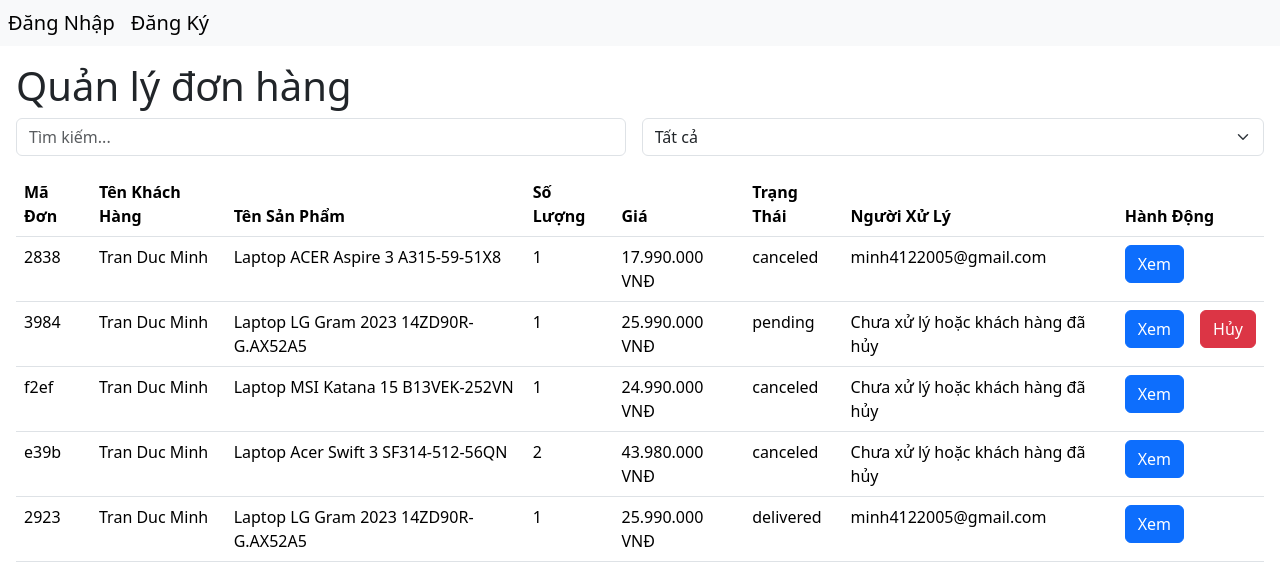
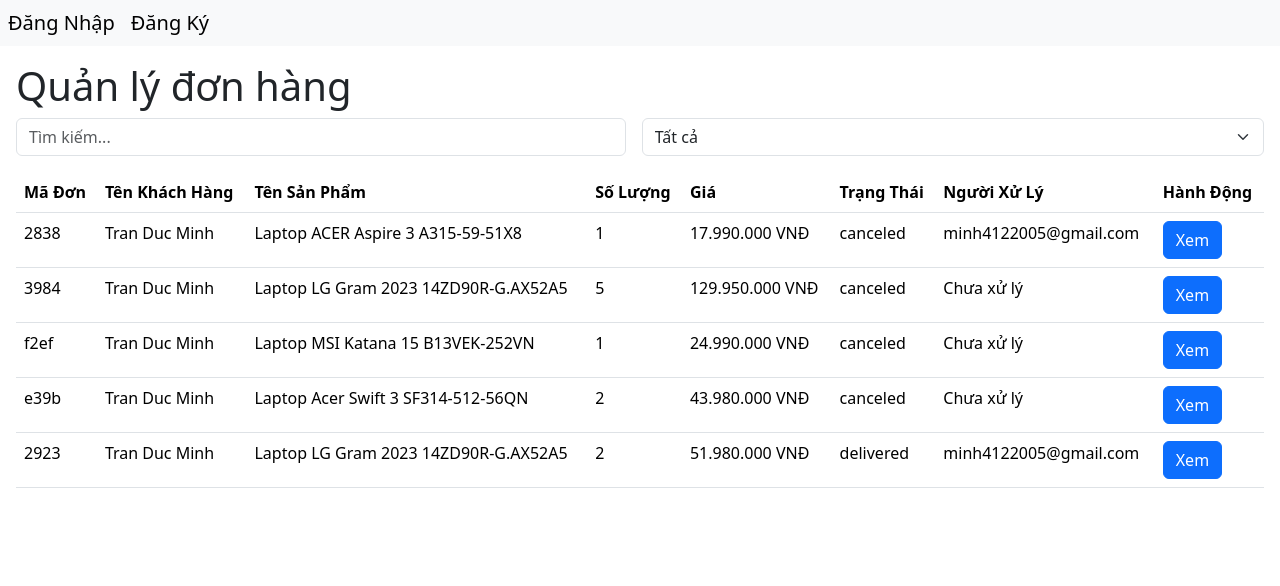
Before and after one commit to minhoa2005/Sell-Laptop-Web, a React (Create React App) app: page /manager/order-manage in a window 1280 px wide. Shown: the top 586 px of the page. Built offline with nearby package versions, Linux system fonts and the light colour scheme; data requests are answered from the project's data file.

Commit message:
product quantity after cancel or update order

```diff
--- a/db.json
+++ b/db.json
@@ -180,12 +180,14 @@
       "id": "3984",
       "userId": "c606",
       "productId": "1",
-      "quantity": 1,
-      "price": 25990000,
+      "quantity": "5",
+      "price": 129950000,
       "address": "Ha dong Ha Noi",
       "phone": "0912600863",
       "date": "17:29:22 26/8/2025",
-      "orderStatus": "pending"
+      "orderStatus": "canceled",
+      "updatedBy": "manager@gmail.com",
+      "cancelReason": "Hết hàng"
     },
     {
       "id": "f2ef",
@@ -196,7 +198,8 @@
       "address": "Ha dong Ha Noi",
       "phone": "0912600863",
       "date": "17:29:29 26/8/2025",
-      "orderStatus": "canceled"
+      "orderStatus": "canceled",
+      "cancelReason": "Khách hàng hủy"
     },
     {
       "id": "e39b",
@@ -207,14 +210,15 @@
       "address": "Ha dong Ha Noi",
       "phone": "0912600863",
       "date": "17:29:33 26/8/2025",
-      "orderStatus": "canceled"
+      "orderStatus": "canceled",
+      "cancelReason": "Khách hàng hủy"
     },
     {
       "id": "2923",
       "userId": "c606",
       "productId": "1",
-      "quantity": 1,
-      "price": 25990000,
+      "quantity": "2",
+      "price": 51980000,
       "address": "Ha dong Ha Noi",
       "phone": "0912600863",
       "date": "17:39:12 26/8/2025",
@@ -222,5 +226,4 @@
       "orderStatus": "delivered"
     }
   ]
-
 }
--- a/src/Pages/Manager/OrderManage.js
+++ b/src/Pages/Manager/OrderManage.js
@@ -23,7 +23,7 @@ export default function OrderManage() {
             const prod = responseProduct.data.find(p => p.id === item.productId);
             const customer = responseUser.data.find(u => u.id === item.userId);
             return {
-                ...item,
+                order: item,
                 product: prod,
                 customer: {
                     name: customer?.personalInfo?.name,
@@ -31,6 +31,7 @@ export default function OrderManage() {
                 }
             }
         });
+        console.log(dataNew);
         setOrders(dataNew);
     };
     const handleCancelOrder = async (orderId) => {
@@ -39,25 +40,65 @@ export default function OrderManage() {
             alert('Vui lòng nhập lý do hủy đơn hàng');
             return;
         }
+        const orderToCancel = orders.find(o => o.order.id === orderId);
+        if (orderToCancel) {
+            const newProductQuantity = orderToCancel.product.quantity + parseInt(orderToCancel.order.quantity);
+            await axios.patch(`http://localhost:9999/products/${orderToCancel.product.id}`, {
+                quantity: newProductQuantity
+            });
+        }
+
         await axios.patch(`http://localhost:9999/order/${orderId}`, { orderStatus: 'canceled', updatedBy: user.email, cancelReason });
         alert('Hủy đơn hàng thành công');
+        setCancelOrder(false);
+        setCancelReason('');
         fetchOrders();
     };
     const getDetail = (id) => {
-        const detail = orders.find(o => o.id === id);
+        const detail = orders.find(o => o.order.id === id);
         setSelectedOrder(detail);
         setViewDetail(true);
     };
     const filter = () => {
         return orders.filter(o => {
-            const matchSearch = o.id.toString().includes(search) || o.customer.name.toLowerCase().includes(search.toLowerCase()) || o.product.name.toLowerCase().includes(search.toLowerCase());
-            const matchFilter = statusFilter ? o.orderStatus === statusFilter : true;
+            const matchSearch = o.order.id.toString().includes(search) || o.customer.name.toLowerCase().includes(search.toLowerCase()) || o.product.name.toLowerCase().includes(search.toLowerCase());
+            const matchFilter = statusFilter ? o.order.orderStatus === statusFilter : true;
             return matchSearch && matchFilter;
         });
-    }
+    };
+    const updateOrder = async () => {
+        const quantity = parseInt(selectedOrder.order.quantity);
+        if (quantity <= 0 || isNaN(quantity) || quantity > 5) {
+            alert('Số lượng không hợp lệ');
+            return;
+        }
+        const oldData = orders.find(o => o.order.id === selectedOrder.order.id);
+        const oldQuantity = parseInt(oldData.order.quantity);
+        const quantityDifference = quantity - oldQuantity;
+
+        if (quantityDifference !== 0) {
+            const newProductQuantity = oldData.product.quantity - quantityDifference;
+            if (newProductQuantity < 0) {
+                alert('Số lượng sản phẩm không đủ');
+                return;
+            }
+            await axios.patch(`http://localhost:9999/products/${oldData.product.id}`, {
+                quantity: newProductQuantity
+            });
+        }
+        const newPrice = selectedOrder.product?.price.split('.').join('') * quantity;
+        await axios.patch(`http://localhost:9999/order/${selectedOrder.order.id}`, {
+            ...selectedOrder.order,
+            quantity: quantity,
+            price: newPrice
+        });
+        alert('Cập nhật đơn hàng thành công');
+        setViewDetail(false);
+        fetchOrders();
+    };
     useEffect(() => {
         fetchOrders();
-    }, [])
+    }, []);
     return (
         <div>
             <Header />
@@ -87,18 +128,18 @@ export default function OrderManage() {
                     </thead>
                     <tbody>
                         {filter().map(order => (
-                            <tr key={order.id}>
-                                <td>{order.id}</td>
+                            <tr key={order.order.id}>
+                                <td>{order.order.id}</td>
                                 <td>{order.customer.name}</td>
                                 <td>{order.product.name}</td>
-                                <td>{order.quantity}</td>
-                                <td>{order.price.toLocaleString('vi-VN')} VNĐ</td>
-                                <td>{order.orderStatus}</td>
-                                <td>{order.processBy || 'Chưa xử lý hoặc khách hàng đã hủy'}</td>
+                                <td>{order.order.quantity}</td>
+                                <td>{order.order.price.toLocaleString('vi-VN')} VNĐ</td>
+                                <td>{order.order.orderStatus}</td>
+                                <td>{order.order.processBy || 'Chưa xử lý'}</td>
                                 <td>
                                     <div className='d-flex gap-3 justify-content-start'>
-                                        <button className='btn btn-primary' onClick={() => { getDetail(order.id) }}>Xem</button>
-                                        {order.orderStatus !== 'canceled' && order.orderStatus !== 'delivered' && <button className='btn btn-danger' onClick={() => { setCancelOrder(true); setOrderId(order.id); }}>Hủy</button>}
+                                        <button className='btn btn-primary' onClick={() => { getDetail(order.order.id) }}>Xem</button>
+                                        {order.order.orderStatus !== 'canceled' && order.order.orderStatus !== 'delivered' && <button className='btn btn-danger' onClick={() => { setCancelOrder(true); setOrderId(order.order.id); }}>Hủy</button>}
                                     </div>
                                 </td>
                             </tr>
@@ -115,25 +156,30 @@ export default function OrderManage() {
                                 <button type='button' className='btn-close' onClick={() => setViewDetail(false)}></button>
                             </div>
                             <div className='modal-body'>
-                                <h6>Mã Đơn: {selectedOrder.id}</h6>
+                                <h6>Mã Đơn: {selectedOrder.order?.id}</h6>
                                 <p><span className='fw-bold'>Tên Khách Hàng:</span> {selectedOrder.customer?.name}</p>
                                 <p><span className='fw-bold'>Tên Sản Phẩm:</span> {selectedOrder.product?.name}</p>
-                                <p><span className='fw-bold'>Người Xử Lý:</span> {selectedOrder.processBy || 'Chưa xử lý hoặc khách hàng đã hủy'}</p>
+                                <p><span className='fw-bold'>Người Xử Lý:</span> {selectedOrder.order?.processBy || 'Chưa xử lý hoặc khách hàng đã hủy'}</p>
                                 <label htmlFor="quantity" className='fw-bold'>Số Lượng:</label>
-                                <input type="number" className='form-control' disabled={selectedOrder.orderStatus === 'canceled'} id="quantity" value={selectedOrder.quantity} onChange={(e) => setSelectedOrder({ ...selectedOrder, quantity: e.target.value })} />
-                                <p><span className='fw-bold'>Giá:</span> {selectedOrder.price?.toLocaleString('vi-VN')} VNĐ</p>
-                                <select className="form-select" value={selectedOrder.orderStatus} disabled={selectedOrder.orderStatus === 'canceled'} onChange={(e) => setSelectedOrder({ ...selectedOrder, orderStatus: e.target.value })}>
+                                <input type="number" className='form-control' disabled={selectedOrder.order?.orderStatus === 'canceled' || selectedOrder.order?.orderStatus === 'delivered'} id="quantity" value={selectedOrder.order?.quantity} onChange={(e) => setSelectedOrder({ ...selectedOrder, order: { ...selectedOrder.order, quantity: parseInt(e.target.value) || 0 } })} />
+                                <p><span className='fw-bold'>Giá:</span> {(selectedOrder.product?.price.split('.').join('') * selectedOrder.order?.quantity).toLocaleString('vi-VN')} VNĐ</p>
+                                <select className="form-select" value={selectedOrder.order?.orderStatus} disabled={selectedOrder.order?.orderStatus === 'canceled' || selectedOrder.order?.orderStatus === 'delivered'} onChange={(e) => setSelectedOrder({ ...selectedOrder, order: { ...selectedOrder.order, orderStatus: e.target.value } })}>
                                     <option value="pending">Đang chờ</option>
                                     <option value="shipping">Đang vận chuyển</option>
                                     <option value="delivered">Đã giao hàng</option>
-                                    {selectedOrder.orderStatus === 'canceled' && (
+                                    {selectedOrder.order?.orderStatus === 'canceled' && (
                                         <option value="canceled">Đã hủy</option>
                                     )}
                                 </select>
+                                {selectedOrder.order?.orderStatus === 'canceled' && (
+                                    <div className='alert alert-danger mt-3'>Lý do hủy: {selectedOrder.order?.cancelReason}</div>
+                                )}
                             </div>
-                            <div className='modal-footer'>
-                                <button className='btn btn-primary'>Lưu</button>
-                            </div>
+                            {selectedOrder.order?.orderStatus !== 'canceled' && (
+                                <div className='modal-footer'>
+                                    <button className='btn btn-primary' onClick={updateOrder}>Lưu</button>
+                                </div>
+                            )}
                         </div>
                     </div>
                 </div>
--- a/src/Pages/Sale/OrderList.js
+++ b/src/Pages/Sale/OrderList.js
@@ -6,7 +6,7 @@ import { userContext } from '../../UserContext';
 
 export default function OrderList() {
     const navigate = useNavigate();
-    const { user } = useContext(userContext);
+    const { user, loading } = useContext(userContext);
     const [current, setCurrent] = useState('pending');
     const [data, setData] = useState([]);
     const fetchOrder = async () => {
@@ -35,6 +35,9 @@ export default function OrderList() {
         fetchOrder();
     };
     useEffect(() => {
+        if (!loading) {
+            return;
+        }
         if (!user) {
             navigate('/login');
             return;
@@ -45,7 +48,7 @@ export default function OrderList() {
             return;
         }
         fetchOrder();
-    }, []);
+    }, [loading, user]);
     return (
         <div>
             <Header />
```
Also changed, not shown: src/Layout/Header.js (+0 -16 lines), src/Pages/Manager/ProductManage.js (+7 -3 lines), src/Pages/Manager/StaffManage.js (+6 -3 lines), src/Pages/Sale/ProductList.js (+5 -2 lines), src/Pages/User/MyOrder.js (+4 -3 lines), src/PersonalInfo.js (+17 -7 lines).
